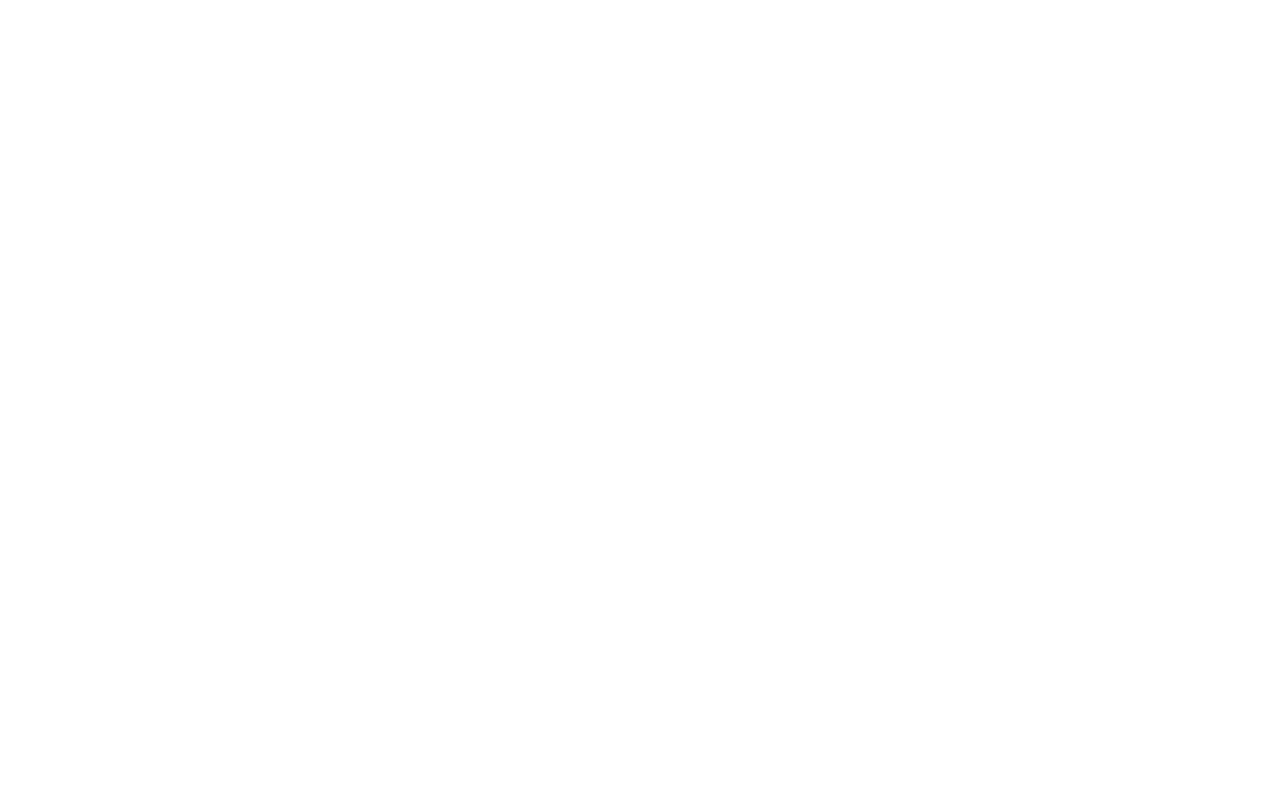
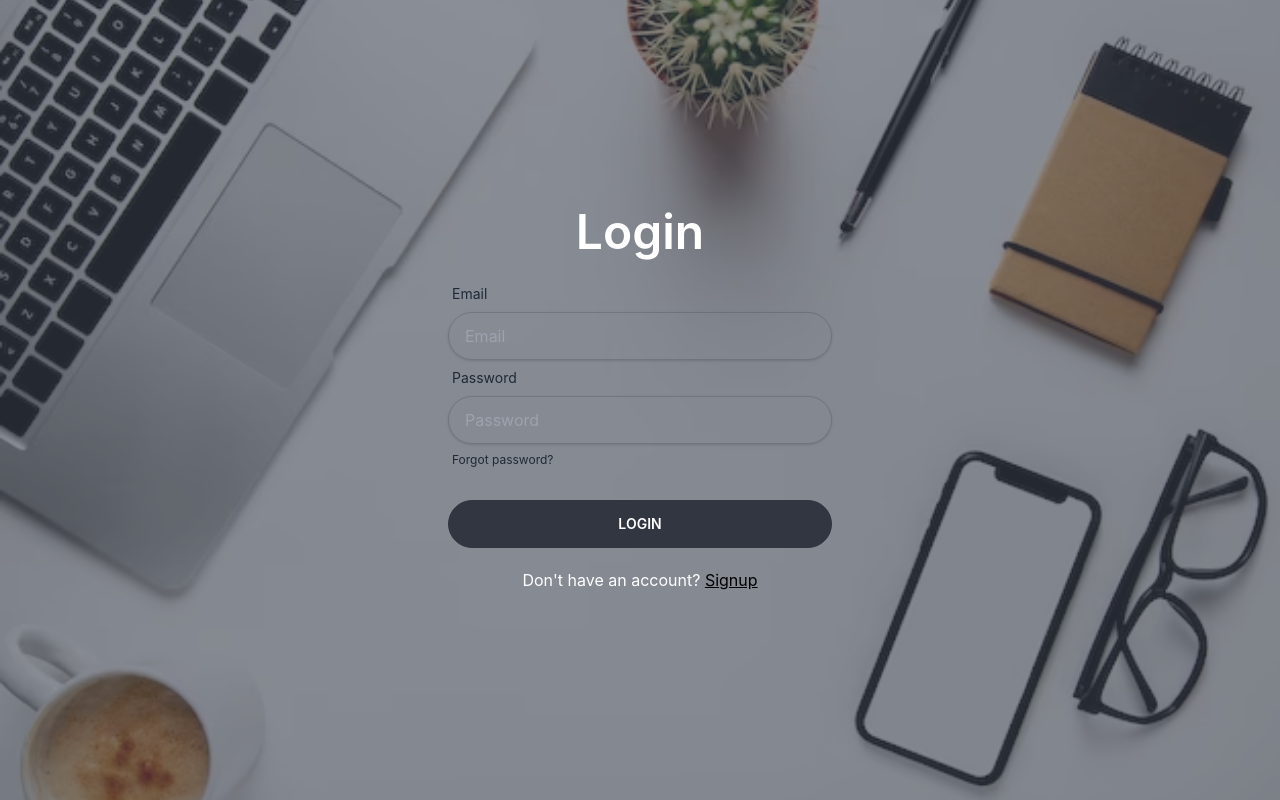
Before and after one commit to amena-hira/amena-akhter-hira-dobby, a React (Create React App) app: page /login in a window 1280 px wide. Built offline with nearby package versions, Linux system fonts and the light colour scheme.

Commit message:
signup and login added

```diff
--- a/package.json
+++ b/package.json
@@ -11,6 +11,7 @@
     "match-sorter": "^6.3.1",
     "react": "^18.2.0",
     "react-dom": "^18.2.0",
+    "react-hot-toast": "^2.4.1",
     "react-router-dom": "^6.11.1",
     "react-scripts": "5.0.1",
     "sort-by": "^1.2.0",
--- a/src/App.js
+++ b/src/App.js
@@ -1,11 +1,12 @@
 import { RouterProvider } from "react-router-dom";
 import routes from "./routes/routes";
+import { Toaster } from "react-hot-toast";
 
 function App() {
   return (
     <>
       <RouterProvider router={routes}></RouterProvider>
-
+      <Toaster></Toaster>
     </>
   );
 }
--- /dev/null
+++ b/src/Pages/Authentication/Authentication.js
@@ -0,0 +1,123 @@
+import React, { useContext } from 'react';
+import background from '../../images/background.avif';
+import { Link, useLocation, useNavigate } from 'react-router-dom';
+import { toast } from 'react-hot-toast';
+import { AuthContext } from '../../context/AuthProvider';
+
+const Authentication = () => {
+    const {handleAuthUser} = useContext(AuthContext);
+    const location = useLocation();
+    const navigate = useNavigate();
+
+    const handleAuthentication = (event) => {
+        event.preventDefault()
+        const form = event.target;
+        const email = form.email.value;
+        const password = form.password.value;
+
+        const user = {
+            email,
+            password
+        }
+        if (location.pathname !== '/login') {
+            console.log("sign: ", user);
+            fetch('http://localhost:5000/signup', {
+                method: 'POST',
+                headers: {
+                    'content-type': 'application/json'
+                },
+                body: JSON.stringify(user)
+            })
+                .then(res => res.json())
+                .then(data => {
+                    console.log(data);
+                    if (data.acknowledged) {
+                        form.reset();
+                        toast.success("Successfully registered!! Please Login..")
+                        navigate('/login')
+                    }
+                    else{
+                        toast.error('Please give the right information...');
+                    }
+                })
+        }
+        else {
+            console.log("login: ", user);
+            fetch('http://localhost:5000/login', {
+                method: 'POST',
+                headers: {
+                    'content-type': 'application/json'
+                },
+                body: JSON.stringify(user)
+            })
+                .then(res => res.json())
+                .then(data => {
+                    console.log(data);
+                    if (data.status) {
+                        form.reset();
+                        localStorage.setItem('token', data.token);
+                        handleAuthUser();
+                        navigate('/');
+                    }
+                    else{
+                        toast.error("Email/Password is incorrect!!");
+                    }
+                })
+        }
+
+    }
+
+    return (
+        <>
+            <div className="hero min-h-screen" style={{ backgroundImage: `url(${background})` }}>
+                <div className="hero-overlay bg-opacity-60"></div>
+                <div className="hero-content text-center text-neutral-content">
+                    <div className="max-w-xl">
+                        <h1 className="mb-5 text-5xl font-semibold">
+                            {
+                                location.pathname === '/login' ?
+                                    'Login'
+                                    :
+                                    'Sign Up'
+                            }
+                        </h1>
+                        <form onSubmit={handleAuthentication}>
+                            <div className="form-control md:w-96">
+                                <label className="label">
+                                    <span className="label-text">Email</span>
+                                </label>
+                                <input type="text" placeholder="Email" name='email' className="input input-bordered rounded-full shadow text-white bg-transparent" />
+                            </div>
+                            <div className="form-control">
+                                <label className="label">
+                                    <span className="label-text">Password</span>
+                                </label>
+                                <input type="password" placeholder="Password" name='password' className="input input-bordered rounded-full shadow text-white bg-transparent" />
+                                <label className="label">
+                                    <Link href="#" className="label-text-alt link link-hover">Forgot password?</Link>
+                                </label>
+                            </div>
+                            <div className="form-control mt-6">
+                                <button className="btn btn-active rounded-full">{
+                                    location.pathname === '/login' ?
+                                        'Login'
+                                        :
+                                        'Signup'
+                                }</button>
+                            </div>
+                        </form>
+
+                        {
+                            location.pathname === '/login' ?
+                                <p className='pt-5'>Don't have an account? <Link to='/signup' className='btn-link text-black hover:text-white'>Signup</Link></p>
+                                :
+                                <p className='pt-5'>Have an account? <Link to='/login' className='btn-link text-black hover:text-white'>Login</Link></p>
+                        }
+                    </div>
+                </div>
+            </div>
+        </>
+    );
+};
+
+export default Authentication;
--- a/src/Pages/Authentication/Login.js
+++ /dev/null
@@ -1,11 +0,0 @@
-import React from 'react';
-
-const Login = () => {
-    return (
-        <div>
-
-        </div>
-    );
-};
-
-export default Login;
--- a/src/Pages/Authentication/SignUp.js
+++ /dev/null
@@ -1,11 +0,0 @@
-import React from 'react';
-
-const SignUp = () => {
-    return (
-        <div>
-
-        </div>
-    );
-};
-
-export default SignUp;
--- a/src/Pages/Home/Home.js
+++ b/src/Pages/Home/Home.js
@@ -1,10 +1,11 @@
 import React from 'react';
+import Navbar from './Navbar';
 
 const Home = () => {
     return (
-        <div>
-            Home
-        </div>
+        <>
+            <Navbar></Navbar>
+        </>
     );
 };
 
--- a/src/Pages/Home/Navbar.js
+++ b/src/Pages/Home/Navbar.js
@@ -1,10 +1,52 @@
-import React from 'react';
+import React, { useContext } from 'react';
+import { AuthContext } from '../../context/AuthProvider';
+import { Link, useNavigate } from 'react-router-dom';
 
 const Navbar = () => {
+    const { user, logout } = useContext(AuthContext);
+    const navigate = useNavigate();
+    const handleLogout = () => {
+        logout();
+        navigate('/login');
+    }
     return (
-        <div>
+        <>
+            <div className="navbar bg-base-100">
+                <div className="flex-1">
+                    <Link className="btn btn-ghost normal-case text-xl">daisyUI</Link>
+                </div>
+                <div className="flex-none gap-2">
+                    <div className="form-control">
+                        <input type="text" placeholder="Search" className="input input-bordered" />
+                    </div>
+                    <div className="dropdown dropdown-end">
+                        <label tabIndex={0} className="btn btn-ghost btn-circle avatar">
+                            <div className="w-10 rounded-full">
+                                <img src="/images/stock/photo-1534528741775-53994a69daeb.jpg" alt=''/>
+                            </div>
+                        </label>
+                        <ul tabIndex={0} className="mt-3 p-2 shadow menu menu-compact dropdown-content bg-base-100 rounded-box w-52">
+                            <li>
+                                <Link className="justify-between">
+                                    Profile
+                                    <span className="badge">New</span>
+                                </Link>
+                            </li>
+                            <li><Link>Settings</Link></li>
+                            <li><Link>Logout</Link></li>
+                        </ul>
+                    </div>
+                </div>
+            </div>
+            {/* <div>
+                Navbar
+                <h1 className='text-xl'>{user?.email}</h1>
+                {
+                    user? <button onClick={handleLogout} className='btn btn-error'>Logout</button>: ''
+                }
+            </div> */}
 
-        </div>
+        </>
     );
 };
 
--- /dev/null
+++ b/src/context/AuthProvider.js
@@ -0,0 +1,35 @@
+import React, { createContext, useState } from 'react';
+
+export const AuthContext = createContext();
+
+const AuthProvider = ({ children }) => {
+    const [user, setUser] = useState(null);
+    const handleAuthUser = () => {
+        fetch('http://localhost:5000/authUser', {
+            method: 'POST',
+            headers: {
+                'content-type': 'application/json'
+            },
+            body: JSON.stringify({
+                token: localStorage.getItem('token')
+            })
+        })
+            .then(res => res.json())
+            .then(data => setUser(data))
+    }
+    const logout = () =>{
+        localStorage.clear();
+    }
+    const authInfo = {
+        user,
+        handleAuthUser,
+        logout
+    }
+    return (
+        <AuthContext.Provider value={authInfo}>
+            {children}
+        </AuthContext.Provider>
+    );
+};
+
+export default AuthProvider;
--- a/src/index.js
+++ b/src/index.js
@@ -3,11 +3,14 @@
 import './index.css';
 import App from './App';
 import reportWebVitals from './reportWebVitals';
+import AuthProvider from './context/AuthProvider';
 
 const root = ReactDOM.createRoot(document.getElementById('root'));
 root.render(
   <React.StrictMode>
-    <App />
+    <AuthProvider>
+      <App />
+    </AuthProvider>
   </React.StrictMode>
 );
 
```
Also changed, not shown: src/routes/routes.js (+3 -4 lines), src/images/background.avif (added), 1 other file (tests, documents, lock files or other folders).
